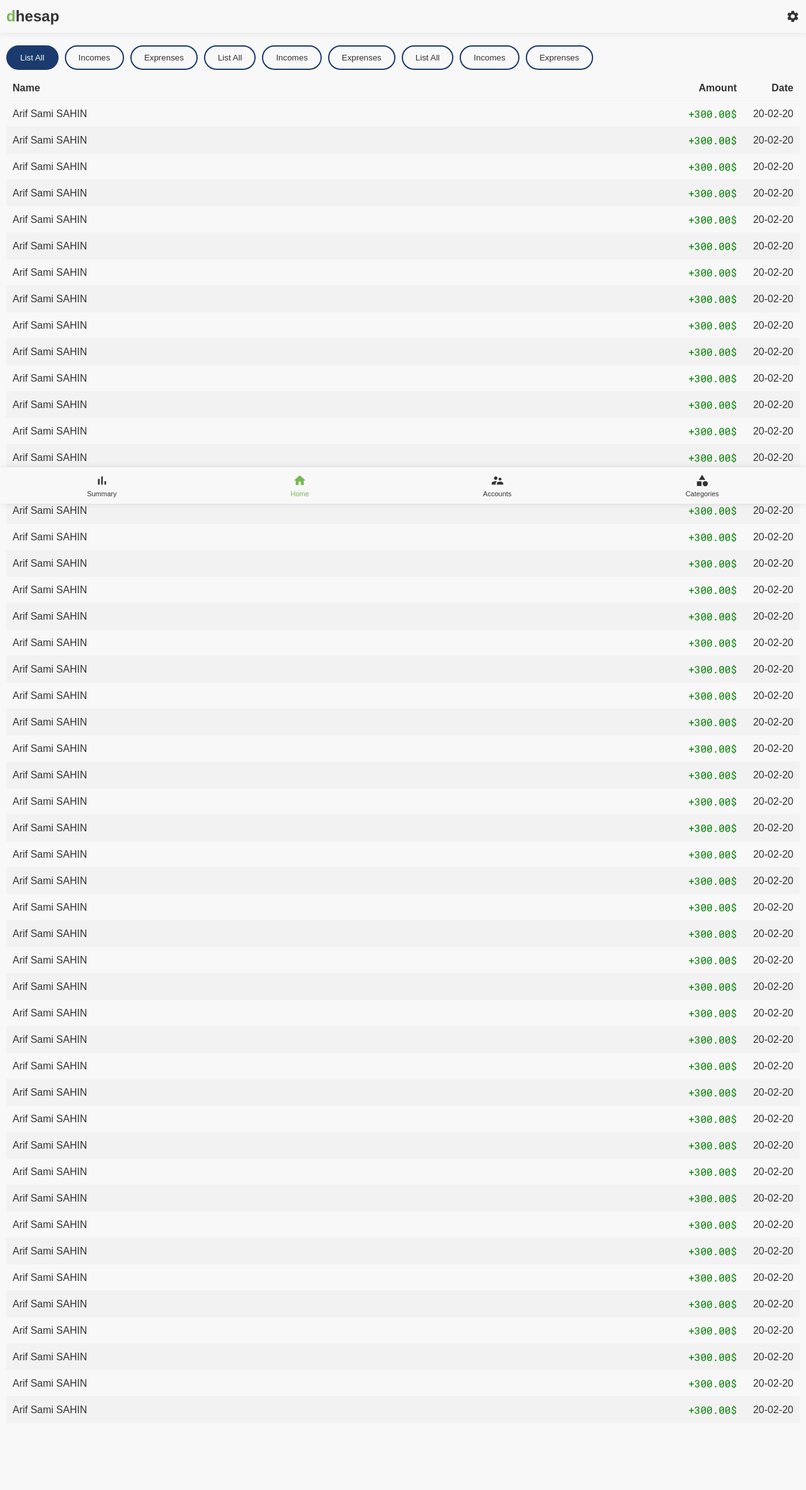
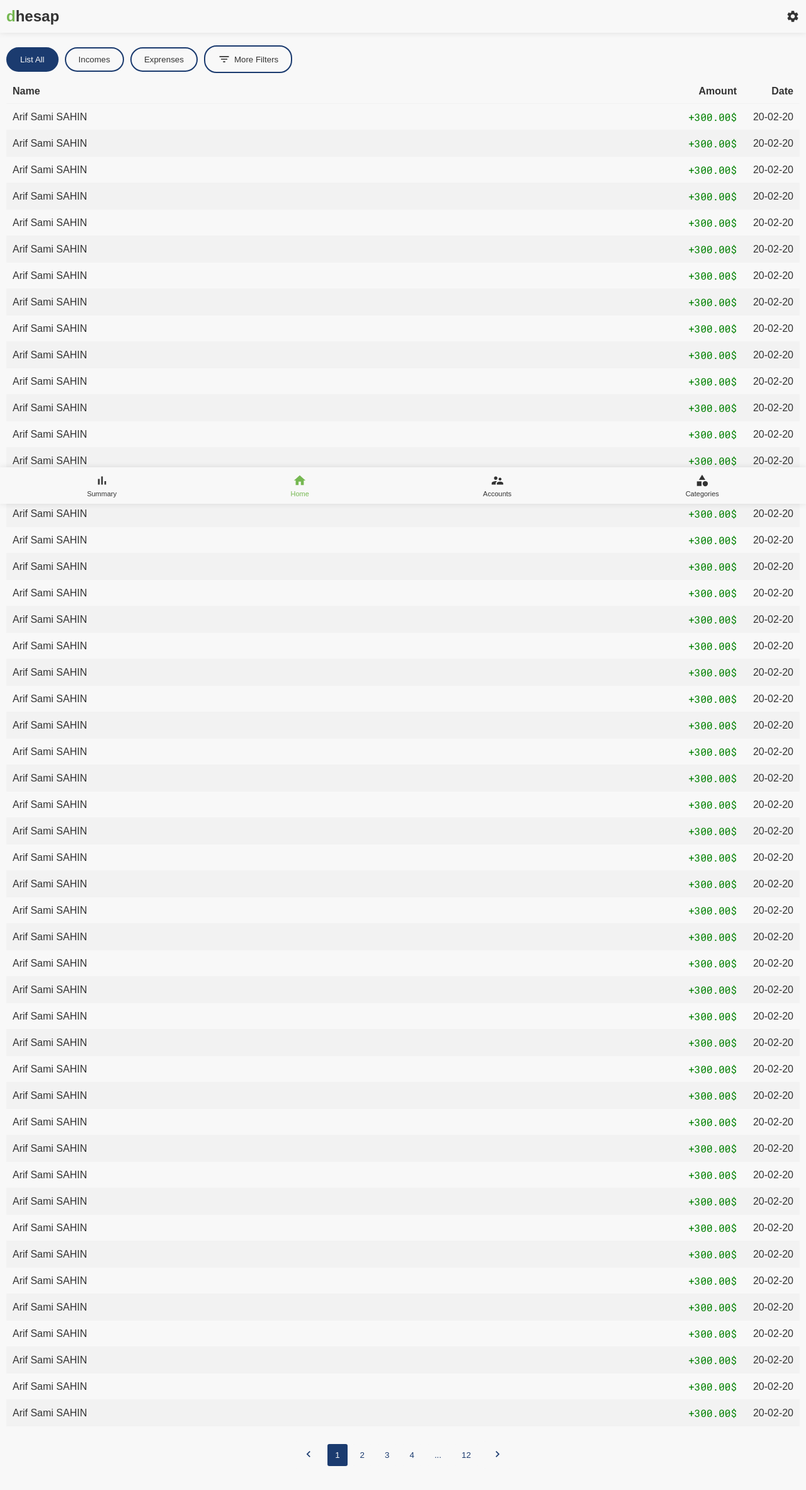
Before and after one commit to wisimple/dhesap, a React (Create React App) app: page / in a window 1280 px wide. Shown: the top 2366 px of the page at 63% size. Before the commit the page ends 2330 px from the top, so only its background shows below. Built offline with nearby package versions, Linux system fonts and the light colour scheme.

Commit message:
pagination item created

```diff
--- a/src/components/common/MultiSelect.tsx
+++ b/src/components/common/MultiSelect.tsx
@@ -1,4 +1,4 @@
-import React from 'react';
+import Filter from '@material-ui/icons/FilterList';
 
 const MultiSelect: React.FC = () => {
   return (
@@ -14,22 +14,9 @@ const MultiSelect: React.FC = () => {
           <button>Exprenses</button>
         </li>
         <li className='multi-select__item'>
-          <button>List All</button>
-        </li>
-        <li className='multi-select__item'>
-          <button>Incomes</button>
-        </li>
-        <li className='multi-select__item'>
-          <button>Exprenses</button>
-        </li>
-        <li className='multi-select__item'>
-          <button>List All</button>
-        </li>
-        <li className='multi-select__item'>
-          <button>Incomes</button>
-        </li>
-        <li className='multi-select__item'>
-          <button>Exprenses</button>
+          <button>
+            <Filter /> More Filters
+          </button>
         </li>
       </ul>
     </div>
--- /dev/null
+++ b/src/components/common/Pagination.tsx
@@ -0,0 +1,41 @@
+import ChevronLeft from '@material-ui/icons/ChevronLeft';
+import ChevronRight from '@material-ui/icons/ChevronRight';
+
+const Pagination = () => {
+  return (
+    <div className='pagination-container'>
+      <ul className='pagination'>
+        <li className='pagination__item'>
+          <button>
+            <ChevronLeft />
+          </button>
+        </li>
+        <li className='pagination__item active'>
+          <button>1</button>
+        </li>
+        <li className='pagination__item'>
+          <button>2</button>
+        </li>
+        <li className='pagination__item'>
+          <button>3</button>
+        </li>
+        <li className='pagination__item'>
+          <button>4</button>
+        </li>
+        <li className='pagination__item'>
+          <button>...</button>
+        </li>
+        <li className='pagination__item'>
+          <button>12</button>
+        </li>
+        <li className='pagination__item'>
+          <button>
+            <ChevronRight />
+          </button>
+        </li>
+      </ul>
+    </div>
+  );
+};
+
+export default Pagination;
--- a/src/pages/Accounts.tsx
+++ b/src/pages/Accounts.tsx
@@ -1,4 +1,3 @@
-import React from 'react';
 import Avatar from '../components/common/Avatar';
 
 const Accounts = () => {
--- a/src/pages/Home.tsx
+++ b/src/pages/Home.tsx
@@ -1,5 +1,6 @@
 import React from 'react';
 import MultiSelect from '../components/common/MultiSelect';
+import Pagination from '../components/common/Pagination';
 
 const Home = () => {
   return (
@@ -23,6 +24,7 @@ const Home = () => {
           ))}
         </tbody>
       </table>
+      <Pagination />
     </>
   );
 };
--- a/src/styles/components/_multi-select.scss
+++ b/src/styles/components/_multi-select.scss
@@ -4,15 +4,20 @@
 
 .multi-select {
   display: flex;
+  align-items: center;
+
   list-style-type: none;
   overflow-x: scroll;
   @extend .hide-scrollbar;
 
   &__item {
     flex-shrink: 0;
+    margin-right: 1rem;
 
-    margin-right: 1rem;
     & button {
+      display: flex;
+      align-items: center;
+
       border: none;
       outline: none;
       padding: 1rem 2rem;
@@ -23,6 +28,12 @@
     }
   }
 
+  &__item button svg {
+    border-radius: 2rem;
+    margin-right: 0.6rem;
+    font-size: 2rem;
+  }
+
   &__item.selected button {
     background-color: var(--color-secondary);
     color: var(--color-background);
--- /dev/null
+++ b/src/styles/components/_pagination.scss
@@ -0,0 +1,32 @@
+.pagination-container {
+  padding: 2.4rem 1rem;
+}
+
+.pagination {
+  display: flex;
+  list-style-type: none;
+  justify-content: center;
+  align-items: center;
+
+  &__item:not(:last-child) {
+    margin-right: 0.8rem;
+  }
+
+  &__item button {
+    padding: 1rem 1.2rem;
+    outline: none;
+    border: none;
+    border-radius: var(--radius);
+    color: var(--color-secondary);
+    background-color: var(--color-background);
+  }
+
+  &__item.active button {
+    color: var(--color-background);
+    background-color: var(--color-secondary);
+  }
+
+  &__item button svg {
+    font-size: 2rem;
+  }
+}
--- a/src/styles/main.scss
+++ b/src/styles/main.scss
@@ -91,3 +91,4 @@ body {
 @import './components/logo';
 @import './components/avatar';
 @import './components/multi-select';
+@import './components/pagination';
```
Also changed, not shown: 1 other file (tests, documents, lock files or other folders).
